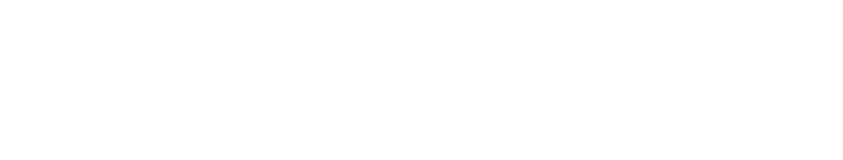
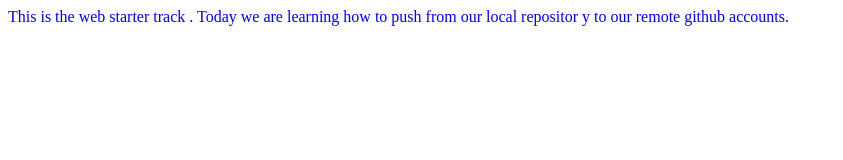
Before and after one commit to PatienceOmo/githubpractice, a plain HTML site: page index.html in a window 1280 px wide. Shown: the whole page, without its empty margins (0-843 px from the left). Drawn offline with Linux system fonts and the light colour scheme.

Commit message:
made more changes

```diff
--- a/index.html
+++ b/index.html
@@ -4,8 +4,10 @@
     <meta charset="UTF-8">
     <meta name="viewport" content="width=device-width, initial-scale=1.0">
     <title>Document</title>
+    <link rel="stylesheet" href="./src/style.css"/>
 </head>
 <body>
-
+    This is the web starter track . Today we are learning
+    how to push from our local repositor y to our remote github accounts.
 </body>
 </html>
--- /dev/null
+++ b/src/style.css
@@ -0,0 +1,3 @@
+*{
+    color: blue
+}
```
